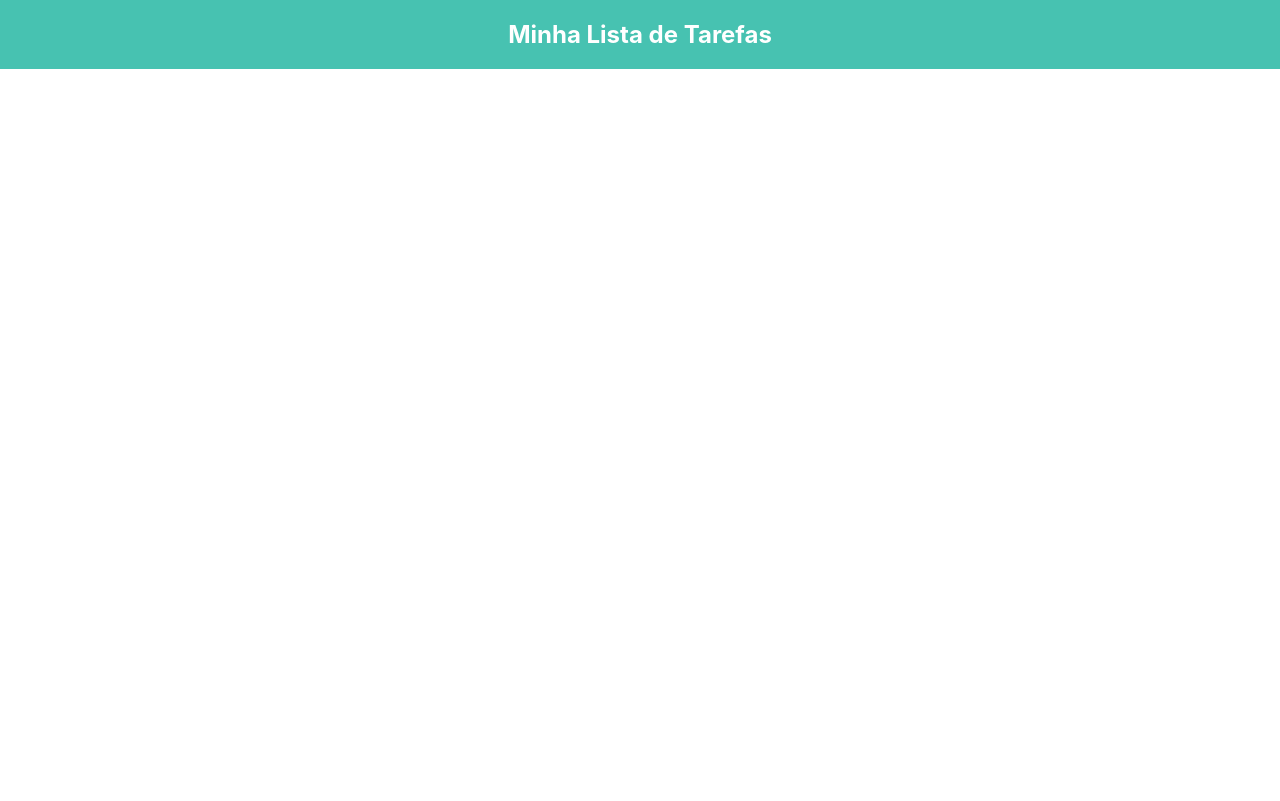
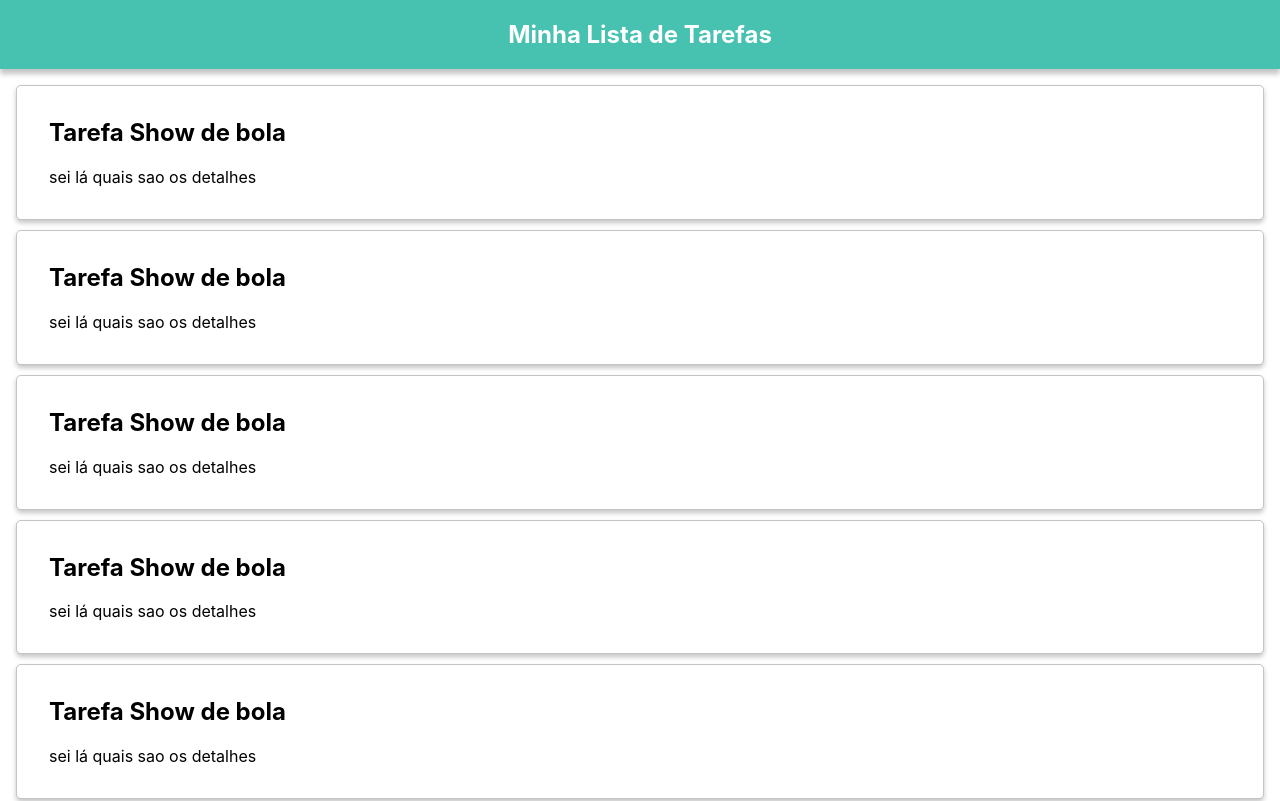
Before and after one commit to PGabriel-MB/react-tasks, a React (Create React App) app: page / in a window 1280 px wide. Shown: the top 801 px of the page. Built offline with nearby package versions, Linux system fonts and the light colour scheme.

Commit message:
adicionando visualizaçao para cada tarefa

```diff
--- a/src/components/layout/Header/Header.css
+++ b/src/components/layout/Header/Header.css
@@ -3,9 +3,12 @@ header {
     display: flex;
     align-items: center;
     place-content: center;
-
     text-align: center;
     background-color: #47C2B1;
+    -webkit-box-shadow: 0px 5px 5px 0px rgba(0,0,0,0.23);
+    -moz-box-shadow: 0px 5px 5px 0px rgba(0,0,0,0.23);
+    box-shadow: 0px 5px 5px 0px rgba(0,0,0,0.23);
+
 }
 
 div h2 {
--- a/src/components/layout/Task/Task.css
+++ b/src/components/layout/Task/Task.css
@@ -1,8 +1,9 @@
 .Task {
     margin: 2rem;
     width: 40%;
+    color: #000000
 }
 
-.TaskContent {
-
+.TaskHeader h2 {
+    color: #000000;
 }
--- a/src/components/layout/Task/Task.jsx
+++ b/src/components/layout/Task/Task.jsx
@@ -6,10 +6,10 @@ const Task = (props) => {
     return (
         <div className="Task">
             <div className="TaskHeader">
-                <h2>{ props.taskName }</h2>
+                <h2>{ props.task.taskName }</h2>
             </div>
             <div className="TaskContent">
-                { props.details }
+                { props.task.details }
             </div>
         </div>
     );
--- /dev/null
+++ b/src/components/layout/TaskList/TaskList.css
@@ -0,0 +1,16 @@
+.TaskList {
+    padding: 1rem;
+}
+
+.TaskList li {
+    list-style: none;
+    margin-bottom: 10px;
+}
+
+li {
+    border: 1px solid rgba(0,0,0,0.23);
+    border-radius: .3rem;
+    -webkit-box-shadow: 0px 3px 5px 0px rgba(0,0,0,0.23);
+    -moz-box-shadow: 0px 3px 5px 0px rgba(0,0,0,0.23);
+    box-shadow: 0px 3px 5px 0px rgba(0,0,0,0.23);
+}
--- a/src/components/layout/TaskList/TaskList.jsx
+++ b/src/components/layout/TaskList/TaskList.jsx
@@ -2,17 +2,21 @@ import React from 'react';
 
 import Task from "../Task/Task";
 
+import './TaskList.css'
+
 const TaskList = (props) => {
 
-    function getTasks() {
+    // function getTasks() {
+    // }
 
-    }
 
     return (
-        <div>
+        <div className="TaskList">
             {
-                props.tasks.forEach(task => (
-                    <Task task={task}/>
+                props.tasks.map(task => (
+                    <li key={task.taskName}>
+                        <Task task={task}/>
+                    </li>
                 ))
             }
         </div>
```
